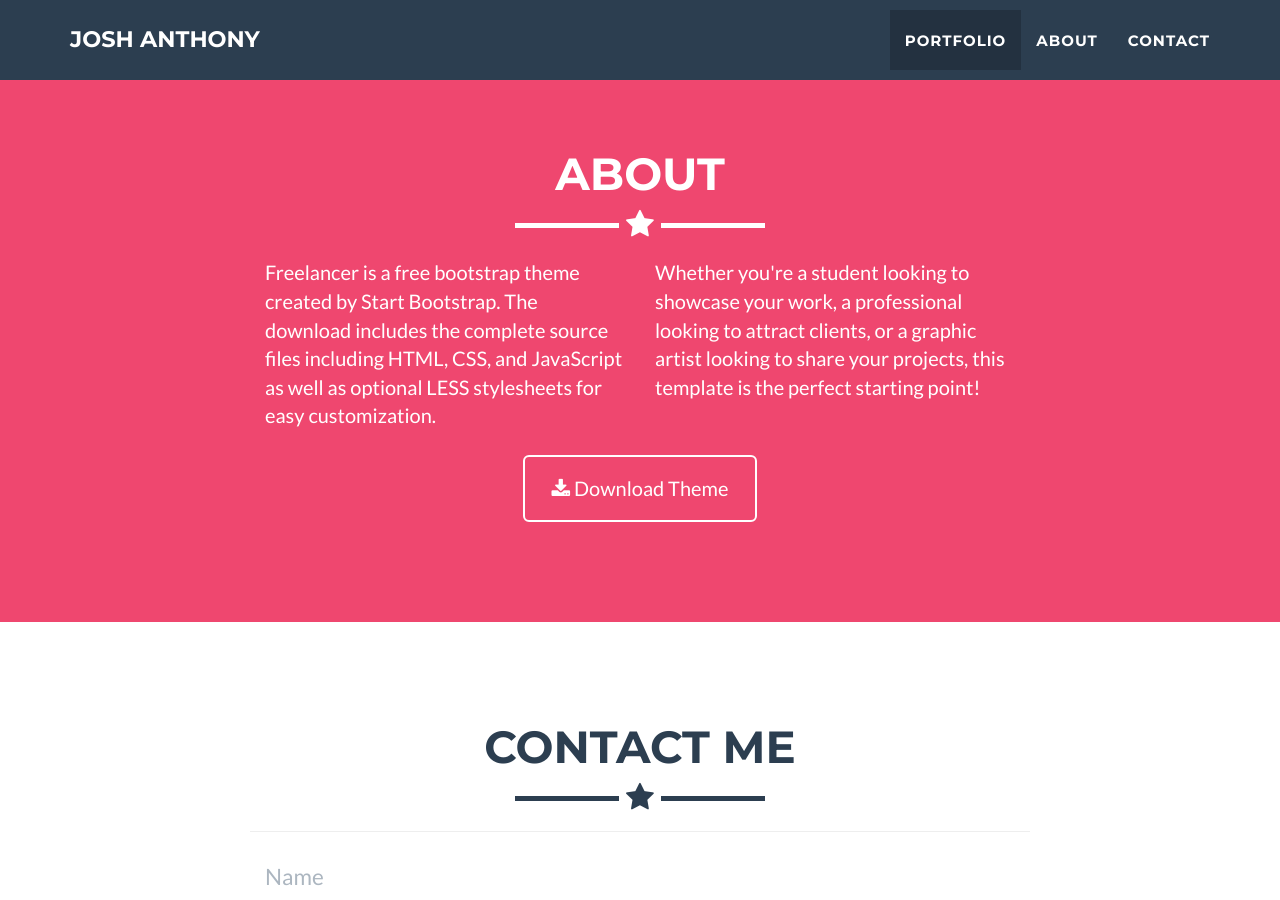
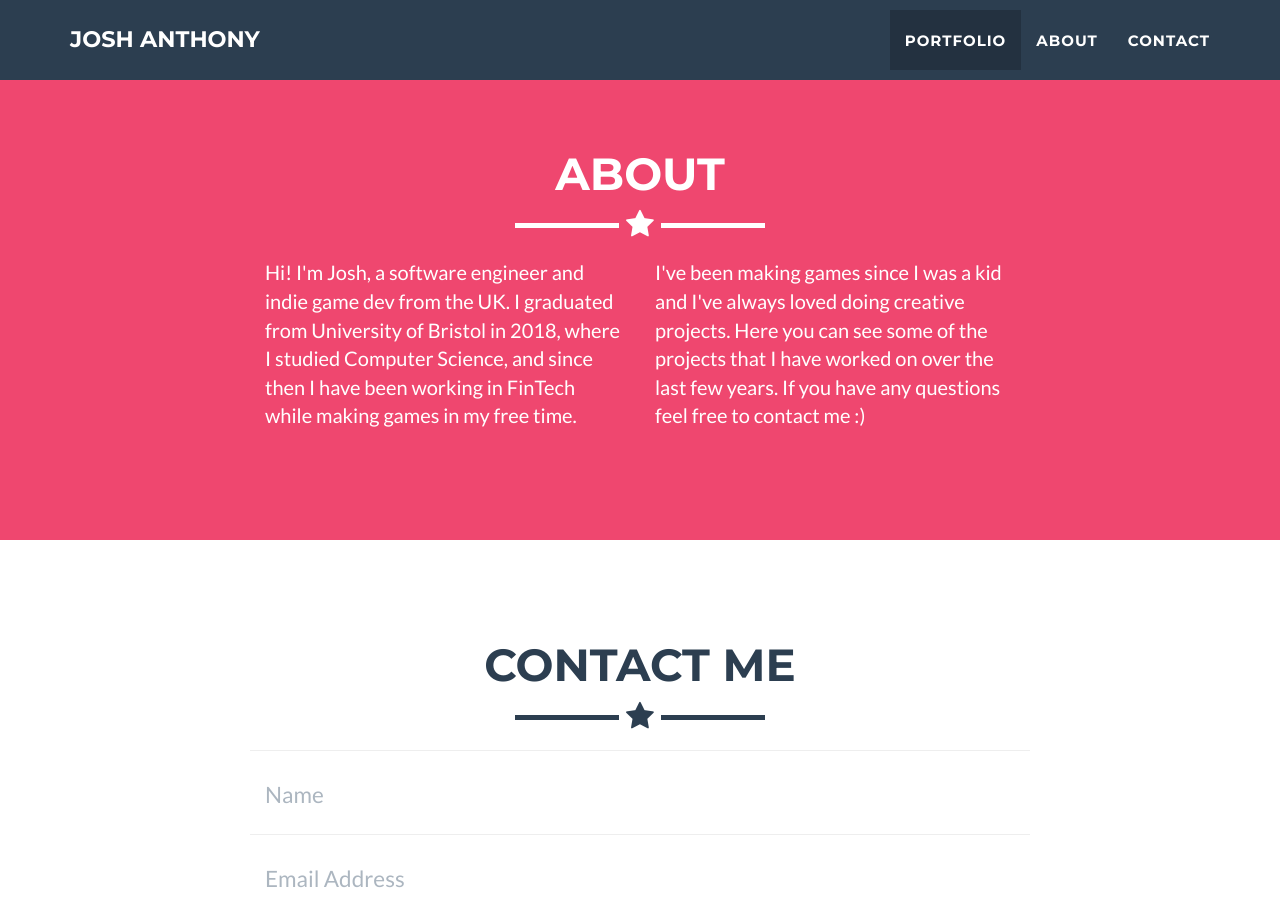
Before and after one commit to shadowsora211/shadowsora211.github.io, a Jekyll site: the page built from _posts/2014-07-18-Pitch-Dash.markdown, in a window 1280 px wide and 900 px high, scrolled down 1643 px. Built offline with Jekyll 4.4.1, drawn with Linux system fonts in a browser that asks for light colours.

Commit message:
Update about.html

```diff
--- a/_includes/about.html
+++ b/_includes/about.html
@@ -9,16 +9,16 @@
             </div>
             <div class="row">
                 <div class="col-lg-4 col-lg-offset-2">
-                    <p>Freelancer is a free bootstrap theme created by Start Bootstrap. The download includes the complete source files including HTML, CSS, and JavaScript as well as optional LESS stylesheets for easy customization.</p>
+                    <p>Hi! I'm Josh, a software engineer and indie game dev from the UK. I graduated from University of Bristol in 2018, where I studied Computer Science, and since then I have been working in FinTech while making games in my free time.</p>
                 </div>
                 <div class="col-lg-4">
-                    <p>Whether you're a student looking to showcase your work, a professional looking to attract clients, or a graphic artist looking to share your projects, this template is the perfect starting point! </p>
+                    <p>I've been making games since I was a kid and I've always loved doing creative projects. Here you can see some of the projects that I have worked on over the last few years. If you have any questions feel free to contact me :) </p>
                 </div>
-                <div class="col-lg-8 col-lg-offset-2 text-center">
+                <!-- <div class="col-lg-8 col-lg-offset-2 text-center">
                     <a href="https://github.com/jeromelachaud/freelancer-theme" class="btn btn-lg btn-outline">
                         <i class="fa fa-download"></i> Download Theme
                     </a>
-                </div>
+                </div> -->
             </div>
         </div>
     </section>
```
